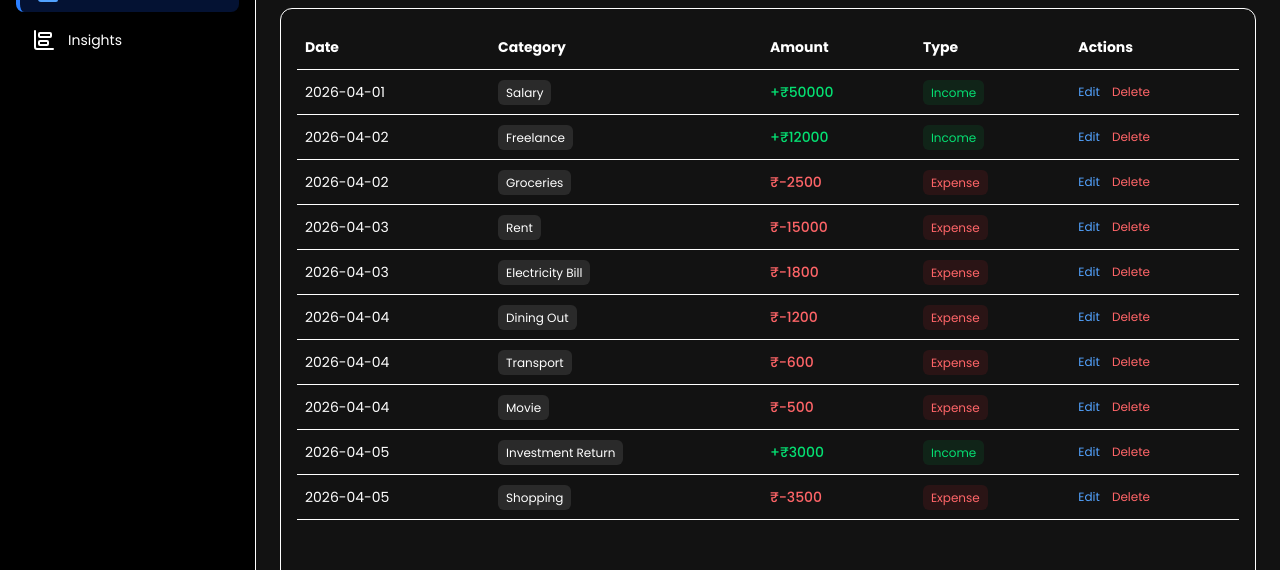
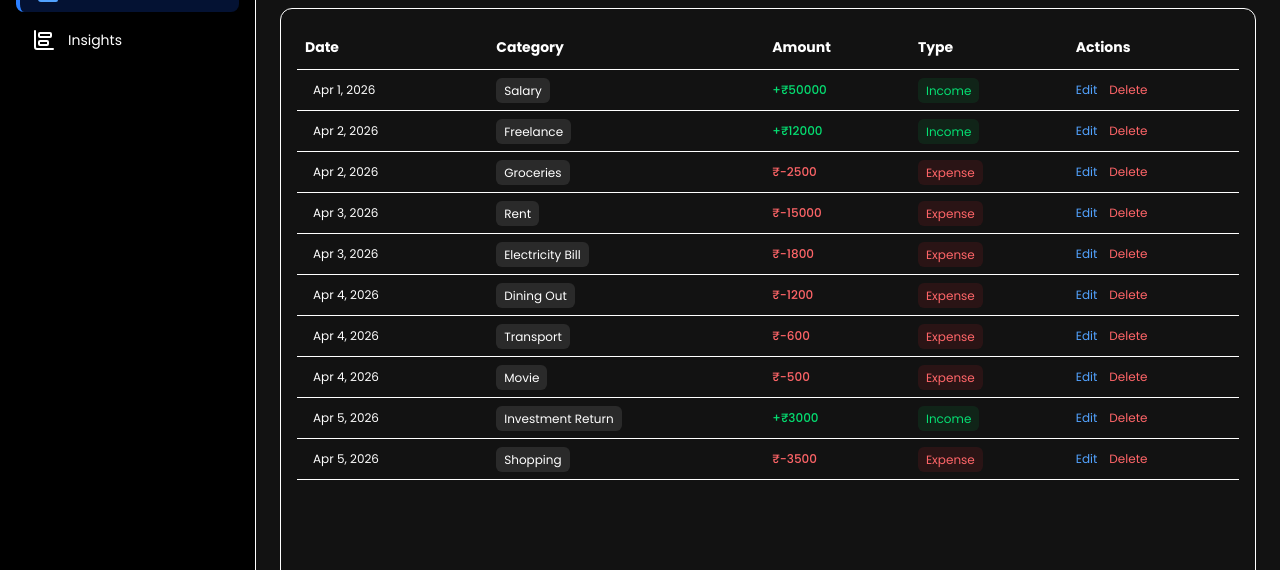
Before and after one commit to Surajnairx/fintrack, a React (Vite) app: page /transactions in a window 1280 px wide. Shown: the part 156-726 px from the top of the page. Built offline with nearby package versions, Linux system fonts and the light colour scheme.

Commit message:
chore: minor cosmetic changes

```diff
--- a/src/layout/Navbar.jsx
+++ b/src/layout/Navbar.jsx
@@ -34,7 +34,7 @@ function Navbar({ setIsOpen }) {
         </h2>
       </div>
 
-      <div className="flex items-center gap-2 sm:gap-4 md:gap-6">
+      <div className="flex items-center gap-2 md:gap-6">
         <div className="relative">
           <select
             value={userRole}
--- a/src/pages/Transactions.jsx
+++ b/src/pages/Transactions.jsx
@@ -28,7 +28,10 @@ function Transactions() {
       (filterType === "All" || txn.type === filterType),
   );
 
-  // Minimal animation
+  const formatDate = (dateStr) => {
+    const options = { day: "numeric", month: "short", year: "numeric" };
+    return new Date(dateStr).toLocaleDateString(undefined, options); // "
+  };
   useGSAP(() => {
     if (headerRef.current) {
       gsap.from(headerRef.current, { y: -10, opacity: 0, duration: 0.5 });
@@ -108,14 +111,16 @@ function Transactions() {
           <tbody>
             {filteredData.map((txn) => (
               <tr key={txn.id} className="border-b hover:bg-white/5 transition">
-                <td className="py-3 px-2">{txn.date}</td>
+                <td className="py-3 px-4 flex text-xs md:text-md whitespace-nowrap">
+                  {formatDate(txn.date)}
+                </td>
                 <td className="px-2">
-                  <span className="px-2 py-1 rounded-md bg-white/10 text-xs">
+                  <span className="px-2 py-1 rounded-md bg-white/10 text-xs md:text-md whitespace-nowrap">
                     {txn.category}
                   </span>
                 </td>
                 <td
-                  className={`px-2 font-medium shrink-0 ${txn.amount > 0 ? "text-green-400" : "text-red-400"}`}
+                  className={`px-2 font-medium text-xs md:text-md whitespace-nowrap shrink-0 ${txn.amount > 0 ? "text-green-400" : "text-red-400"}`}
                 >
                   {txn.amount > 0 ? "+" : ""}₹{txn.amount}
                 </td>
```
